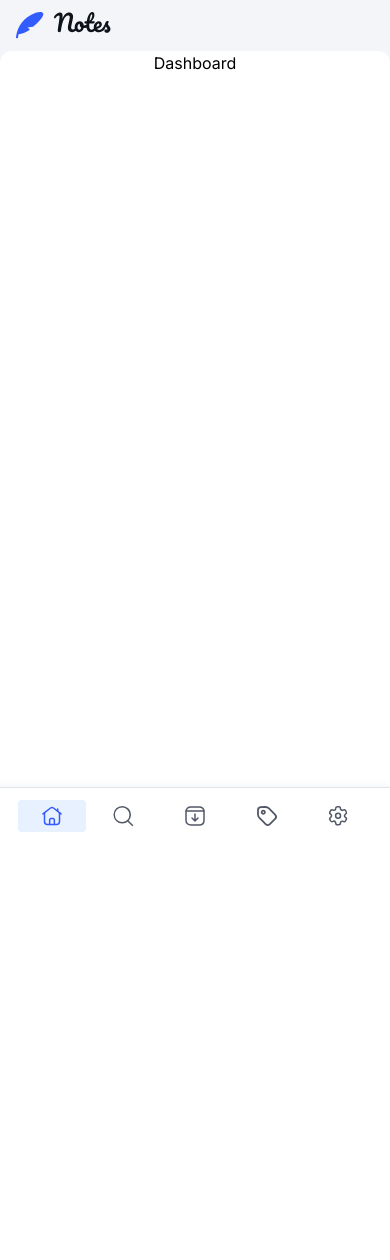
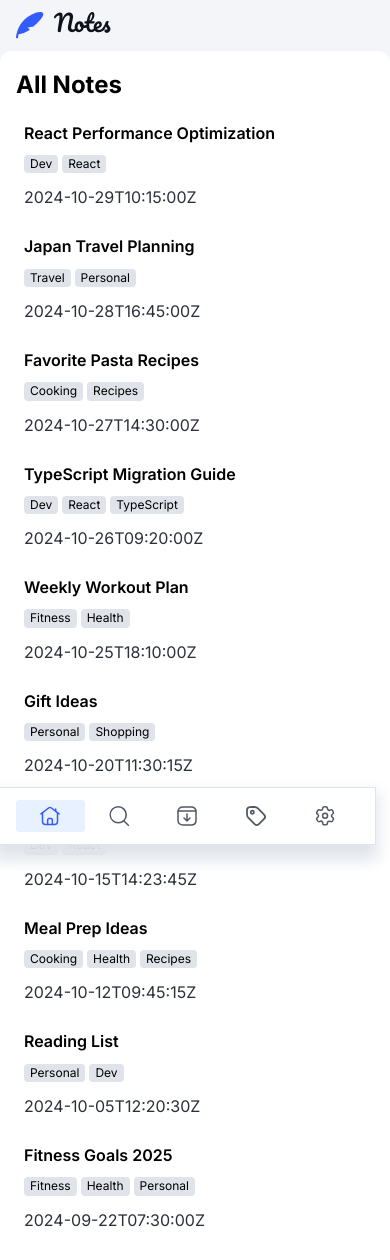
Before and after one commit to aneiqu/note-taking-web-app, a Next.js app: page /dashboard in a window 390 px wide. Before the commit the page ends 844 px from the top, so only its background shows below. Built offline with nearby package versions, Linux system fonts and the light colour scheme.

Commit message:
displaying tags on desktop, displaying notes on dashboard (only mobile)

```diff
--- a/app/(app)/dashboard/layout.tsx
+++ b/app/(app)/dashboard/layout.tsx
@@ -35,7 +35,7 @@ export default function Layout({ children }: { children: React.ReactNode }) {
         </div>
         <div className='hidden w-full h-full bg-white lg:block'>{children}</div>
       </div>
-      <div className='flex h-fit py-3 px-4 justify-around bg-white shadow-[-2.5px_10px_15px_6px] shadow-neutral-200 outline-1 outline-neutral-200 lg:hidden'>
+      <div className='flex  bottom-0 fixed h-fit py-3 px-4 justify-around bg-white shadow-[-2.5px_10px_15px_6px] shadow-neutral-200 outline-1 outline-neutral-200 lg:hidden'>
         <Icons />
       </div>
     </div>
--- a/app/(app)/dashboard/page.tsx
+++ b/app/(app)/dashboard/page.tsx
@@ -1,3 +1,20 @@
+import data from "@/app/assets/data/data.json";
+import DashboardItem from "@/app/ui/dashboard/DashboardItem";
+
 export default function Home() {
-  return <div>Dashboard</div>;
+  return (
+    <div className='flex flex-col w-screen py-5 px-4 gap-4'>
+      <h2 className='text-preset-1'>All Notes</h2>
+      <div className='flex flex-col gap-3'>
+        {data.notes.map((note) => (
+          <DashboardItem
+            key={note.title}
+            title={note.title}
+            tags={note.tags}
+            lastEdited={note.lastEdited}
+          />
+        ))}
+      </div>
+    </div>
+  );
 }
--- /dev/null
+++ b/app/(app)/dashboard/tag/[tag]/page.tsx
@@ -0,0 +1,18 @@
+import data from "@/app/assets/data/data.json";
+
+interface TagPageProps {
+  params: Promise<{
+    tag: string;
+  }>;
+}
+
+export default async function Tag({ params }: TagPageProps) {
+  const { tag } = await params;
+  const currentTag = decodeURIComponent(tag).toLowerCase();
+
+  const filteredNotes = data.notes.filter(
+    (note) => !note.isArchived && note.tags.some((tag) => tag.toLowerCase() === currentTag),
+  );
+
+  return <div></div>;
+}
--- a/app/(app)/dashboard/tag/page.tsx
+++ /dev/null
@@ -1,3 +0,0 @@
-export default function Tag() {
-  return <div>Tag</div>;
-}
--- /dev/null
+++ b/app/assets/data/data.json
@@ -0,0 +1,74 @@
+{
+  "notes": [
+    {
+      "title": "React Performance Optimization",
+      "tags": ["Dev", "React"],
+      "content": "Key performance optimization techniques:\n\n1. Code Splitting\n- Use React.lazy() for route-based splitting\n- Implement dynamic imports for heavy components\n\n2. Memoization\n- useMemo for expensive calculations\n- useCallback for function props\n- React.memo for component optimization\n\n3. Virtual List Implementation\n- Use react-window for long lists\n- Implement infinite scrolling\n\nTODO: Benchmark current application and identify bottlenecks",
+      "lastEdited": "2024-10-29T10:15:00Z",
+      "isArchived": false
+    },
+    {
+      "title": "Japan Travel Planning",
+      "tags": ["Travel", "Personal"],
+      "content": "Japan Trip Planning - Spring 2025\n\nItinerary Draft:\nWeek 1: Tokyo\n- Shibuya and Harajuku\n- TeamLab Digital Art Museum\n- Day trip to Mount Fuji\n\nWeek 2: Kyoto & Osaka\n- Traditional temples\n- Cherry blossom viewing\n- Food tour in Osaka\n\nBudget: $3000\nAccommodation: Mix of hotels and traditional ryokans\nJR Pass: 14 days\n\nTODO: Book flights 6 months in advance",
+      "lastEdited": "2024-10-28T16:45:00Z",
+      "isArchived": false
+    },
+    {
+      "title": "Favorite Pasta Recipes",
+      "tags": ["Cooking", "Recipes"],
+      "content": "Classic Italian Recipes:\n\n1. Carbonara\n- Eggs, pecorino, guanciale\n- No cream ever!\n- Save pasta water\n\n2. Cacio e Pepe\n- Pecorino Romano\n- Fresh black pepper\n- Technique is crucial\n\n3. Arrabbiata\n- San Marzano tomatoes\n- Fresh garlic\n- Red pepper flakes\n\nNote: Always use high-quality ingredients",
+      "lastEdited": "2024-10-27T14:30:00Z",
+      "isArchived": false
+    },
+    {
+      "title": "TypeScript Migration Guide",
+      "tags": ["Dev", "React", "TypeScript"],
+      "content": "Project migration steps:\n\n1. Initial Setup\n- Install TypeScript dependencies\n- Configure tsconfig.json\n- Set up build pipeline\n\n2. Migration Strategy\n- Start with newer modules\n- Add type definitions gradually\n- Use 'any' temporarily for complex cases\n\n3. Testing Approach\n- Update test configuration\n- Add type testing\n- Validate build process\n\nDeadline: End of Q4 2024",
+      "lastEdited": "2024-10-26T09:20:00Z",
+      "isArchived": true
+    },
+    {
+      "title": "Weekly Workout Plan",
+      "tags": ["Fitness", "Health"],
+      "content": "Monday: Upper Body\n- Bench Press 4x8\n- Rows 4x10\n- Shoulder Press 3x12\n- Pull-ups 3 sets\n\nWednesday: Lower Body\n- Squats 4x8\n- Romanian Deadlifts 3x10\n- Lunges 3x12 each\n- Calf Raises 4x15\n\nFriday: Full Body\n- Deadlifts 3x5\n- Push-ups 3x12\n- Leg Press 3x12\n- Core Work\n\nCardio: Tuesday/Thursday - 30 min run",
+      "lastEdited": "2024-10-25T18:10:00Z",
+      "isArchived": false
+    },
+    {
+      "title": "Gift Ideas",
+      "tags": ["Personal", "Shopping"],
+      "content": "Birthday and Holiday Gift List:\n\nMom:\n- Cooking class subscription\n- Kindle Paperwhite\n- Spa day package\n\nDad:\n- Golf lessons\n- Wireless earbuds\n- BBQ accessories\n\nSister:\n- Art supplies set\n- Yoga mat kit\n- Coffee subscription\n\nBudget per person: $150-200",
+      "lastEdited": "2024-10-20T11:30:15Z",
+      "isArchived": true
+    },
+    {
+      "title": "React Component Library",
+      "tags": ["Dev", "React"],
+      "content": "Custom Component Library Structure:\n\n1. Basic Components\n- Button\n- Input\n- Card\n- Modal\n\n2. Form Components\n- FormField\n- Select\n- Checkbox\n- RadioGroup\n\n3. Layout Components\n- Container\n- Grid\n- Flex\n\nAll components need:\n- TypeScript definitions\n- Unit tests\n- Storybook documentation\n- Accessibility support",
+      "lastEdited": "2024-10-15T14:23:45Z",
+      "isArchived": true
+    },
+    {
+      "title": "Meal Prep Ideas",
+      "tags": ["Cooking", "Health", "Recipes"],
+      "content": "Weekly Meal Prep Plan:\n\nBreakfast Options:\n- Overnight oats\n- Egg muffins\n- Smoothie packs\n\nLunch Containers:\n- Greek chicken bowl\n- Buddha bowls\n- Tuna pasta salad\n\nSnacks:\n- Cut vegetables\n- Mixed nuts\n- Greek yogurt parfait\n\nPrep Time: Sunday 2-4pm\nStorage: Glass containers\nLasts: 4-5 days",
+      "lastEdited": "2024-10-12T09:45:15Z",
+      "isArchived": false
+    },
+    {
+      "title": "Reading List",
+      "tags": ["Personal", "Dev"],
+      "content": "Current Reading Queue:\n\n1. Technical Books\n- Clean Architecture by Robert Martin\n- Designing Data-Intensive Applications\n- TypeScript Design Patterns\n\n2. Personal Development\n- Deep Work by Cal Newport\n- Atomic Habits\n- The Psychology of Money\n\nCurrently Reading: Clean Architecture\nNext Up: Deep Work\n\nGoal: One book per month",
+      "lastEdited": "2024-10-05T12:20:30Z",
+      "isArchived": false
+    },
+    {
+      "title": "Fitness Goals 2025",
+      "tags": ["Fitness", "Health", "Personal"],
+      "content": "2025 Fitness Objectives:\n\n1. Strength Goals\n- Bench press: 225 lbs\n- Squat: 315 lbs\n- Deadlift: 405 lbs\n\n2. Cardio Goals\n- Run half marathon\n- 5k under 25 minutes\n\n3. Habits\n- Gym 4x per week\n- Daily 10k steps\n- Sleep 7+ hours\n\nTrack all workouts in Strong app",
+      "lastEdited": "2024-09-22T07:30:00Z",
+      "isArchived": false
+    }
+  ]
+}
--- /dev/null
+++ b/app/ui/dashboard/DashboardItem.tsx
@@ -0,0 +1,20 @@
+interface DashboardItemProps {
+  title: string;
+  tags: string[];
+  lastEdited: string;
+}
+
+export default function DashboardItem({ title, tags, lastEdited }: DashboardItemProps) {
+  const tagsFormatted = tags.map((tag) => (
+    <p key={tag} className='text-preset-6 px-1.5 py-0.5 bg-neutral-200 rounded-sm'>
+      {tag}
+    </p>
+  ));
+  return (
+    <div className='flex flex-col p-2 gap-3'>
+      <h3 className='text-preset-3'>{title}</h3>
+      <div className='flex gap-1'>{tagsFormatted}</div>
+      <p className='text-neutral-700'>{lastEdited}</p>
+    </div>
+  );
+}
--- a/app/ui/dashboard/Sidebar/Sidebar.tsx
+++ b/app/ui/dashboard/Sidebar/Sidebar.tsx
@@ -1,7 +1,6 @@
-import ArchiveIcon from "@/app/assets/icons/icon-archive.svg";
-import TagIcon from "@/app/assets/icons/icon-tag.svg";
 import Link from "next/link";
 import SidebarItem from "./SidebarItem";
+import SidebarTagItems from "./SidebarTagItems";
 
 export default function Sidebar() {
   return (
@@ -22,9 +21,7 @@ export default function Sidebar() {
       <hr className='w-full h-1 text-neutral-200' />
       <div className='px-2 text-preset-4 text-neutral-500'>Tags</div>
       <div className=''>
-        <Link href='/dashboard/tag'>
-          <SidebarItem icon={"tag"} label={"Dummy note"} activePath='/tag' variant='stroke' />
-        </Link>
+        <SidebarTagItems />
       </div>
     </div>
   );
--- /dev/null
+++ b/app/ui/dashboard/Sidebar/SidebarTagItems.tsx
@@ -0,0 +1,21 @@
+import data from "@/app/assets/data/data.json";
+import Link from "next/link";
+import SidebarItem from "./SidebarItem";
+
+export default function SidebarTagItems() {
+  const tags = Array.from(new Set(data.notes.flatMap((note) => note.tags)));
+
+  return (
+    <>
+      {tags.map((tag) => {
+        const tagSlug = tag.toLowerCase();
+
+        return (
+          <Link key={tag} href={`/dashboard/tag/${tagSlug}`}>
+            <SidebarItem icon='tag' label={tag} activePath={`/tag/${tagSlug}`} variant='stroke' />
+          </Link>
+        );
+      })}
+    </>
+  );
+}
```
